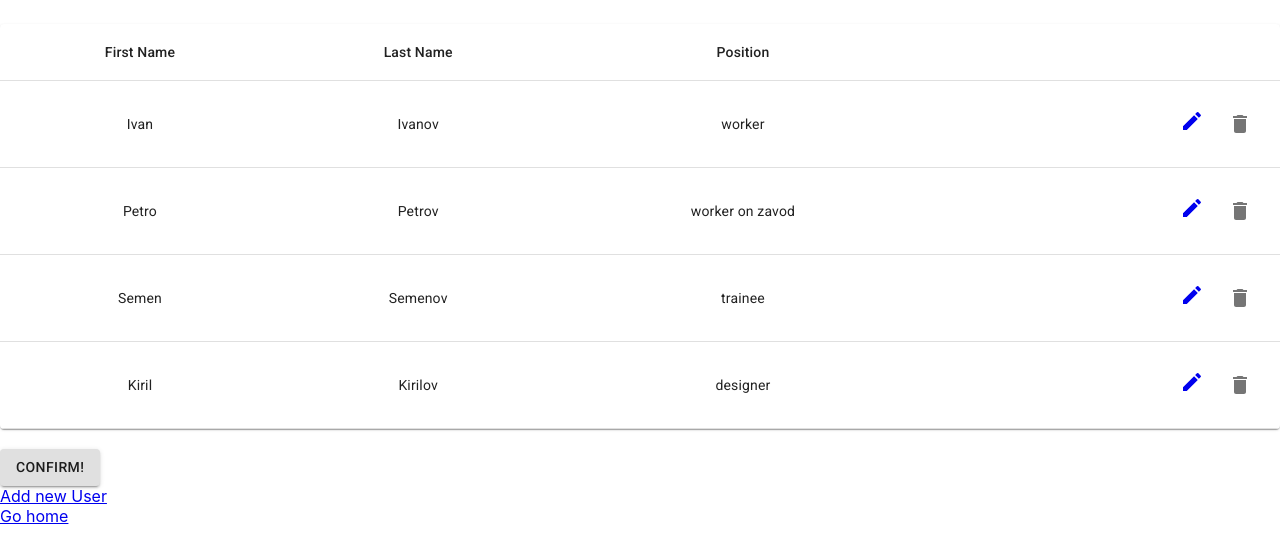
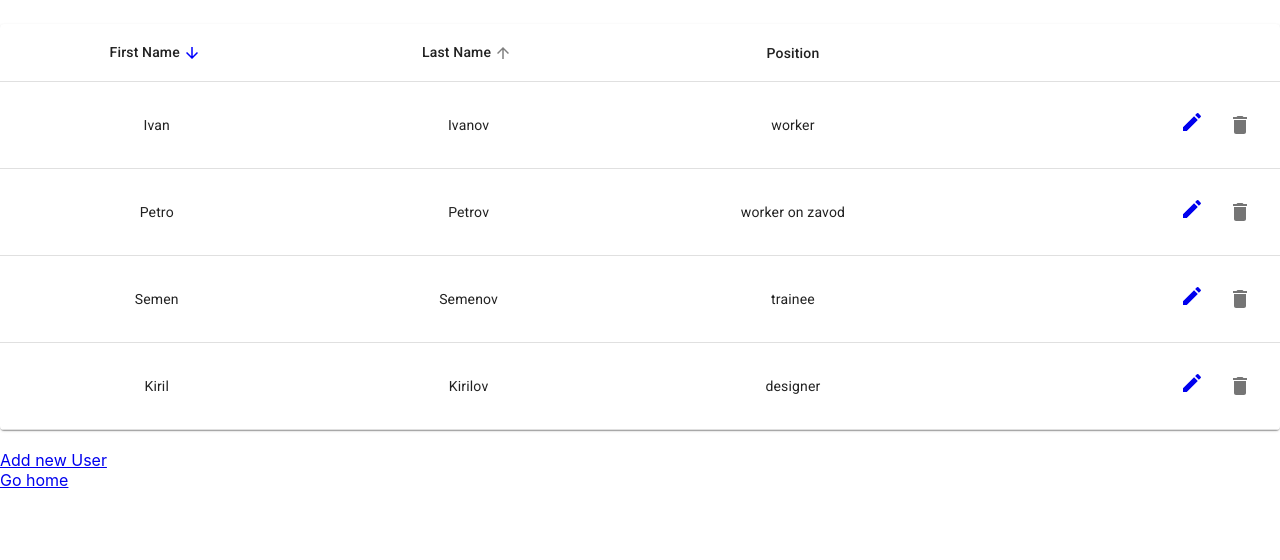
Before and after one commit to Foboss6/users-list, a React (Create React App) app: page /users in a window 1280 px wide. Shown: the top 560 px of the page. Built offline with nearby package versions, Linux system fonts and the light colour scheme; the HTML template or start-up script is replaced by a standard one.

Commit message:
#2 Clean index.html

```diff
--- a/src/components/Users.js
+++ b/src/components/Users.js
@@ -14,6 +14,8 @@ import EditIcon from '@material-ui/icons/Edit';
 import DeleteIcon from '@material-ui/icons/Delete';
 import Paper from '@material-ui/core/Paper';
 import Button from '@material-ui/core/Button';
+import ArrowDownwardIcon from '@material-ui/icons/ArrowDownward';
+import ArrowUpwardIcon from '@material-ui/icons/ArrowUpward';
 
 import useUsersActions from '../hooks/useUsersActions';
 
@@ -29,28 +31,19 @@ const styles = theme => ({
   },
 });
 
-function Users(props) {
+const Users = (props) => {
   const { classes } = props;
 
   const {users, deleteUser} = useUsersActions();
-
-  const handleButtonClick = () => {
-    console.log(users);
-
-    Object.keys(users).map((key, index) => {
-      console.log(users[key]);
-      console.log(key);
-    })
-  }
 
   const handleDeleteButtonClick = (event) => {
     console.log('Deleted ID:' + event.currentTarget.value);
     deleteUser(event.currentTarget.value);
   }
 
-  // const handleEditButtonClick = (event) => {
-  //   window.open('/users/:111111');
-  // }
+  const handleSortButtonClick = (event) => {
+    console.log(event.currentTarget.value);
+  }
 
   return (
     <>
@@ -58,8 +51,32 @@ function Users(props) {
       <Table className={classes.table}>
         <TableHead>
           <TableRow>
-            <TableCell align="center">First Name</TableCell>
-            <TableCell align="center">Last Name</TableCell>
+            <TableCell align="center">
+              <span>First Name</span>
+              <IconButton
+                aria-label="sort"
+                value="sort-by-first-name-down"
+                className={classes.margin}
+                size="small"
+                style={{color: 'blue'}}
+                onClick={handleSortButtonClick}
+              >
+                <ArrowDownwardIcon fontSize="inherit" />
+              </IconButton>
+            </TableCell>
+            <TableCell align="center">
+              <span>Last Name</span>
+              <IconButton
+                aria-label="sort"
+                value="sort-by-first-name-up"
+                className={classes.margin}
+                size="small"
+                style={{color: 'grey'}}
+                onClick={handleSortButtonClick}
+              >
+                <ArrowUpwardIcon fontSize="inherit" />
+              </IconButton>
+            </TableCell>
             <TableCell align="center">Position</TableCell>
             <TableCell align="center"></TableCell>
           </TableRow>
@@ -86,7 +103,6 @@ function Users(props) {
       </Table>
     </Paper>
     <br/>
-    <Button variant="contained" onClick={handleButtonClick}>Confirm!</Button>
     <div>
       <Link to='/users/create'>Add new User</Link>
     </div>
--- a/src/hooks/useUsersActions.js
+++ b/src/hooks/useUsersActions.js
@@ -29,24 +29,6 @@ const useUsersActions = () => {
     });
   }, [setContext]);
 
-  // const deleteUser = (key) => {
-  //   delete context.users[key];
-  //   console.log(context.users[key]);
-  // }
-
-  const editUser = useCallback((key, user) => {
-    setContext((prevState) => {
-      delete prevState.users[user.id];
-      return {
-        ...prevState,
-        users: {
-          ...prevState.users,
-          [user.id]: user,
-        }
-      }
-    });
-  }, [setContext]);
-
   return {
     ...context,
     addNewUser,
```
Also changed, not shown: public/manifest.json, 1 other file (tests, documents, lock files or other folders).
